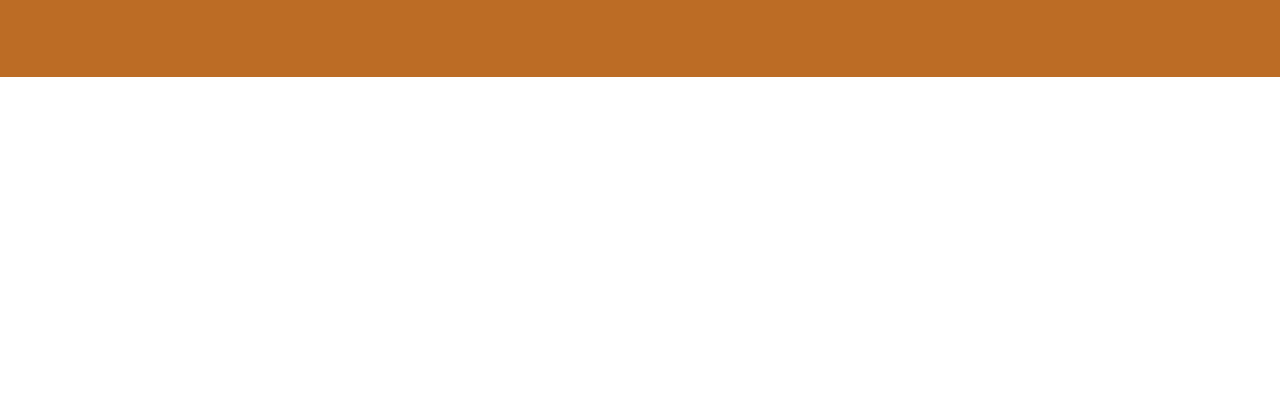
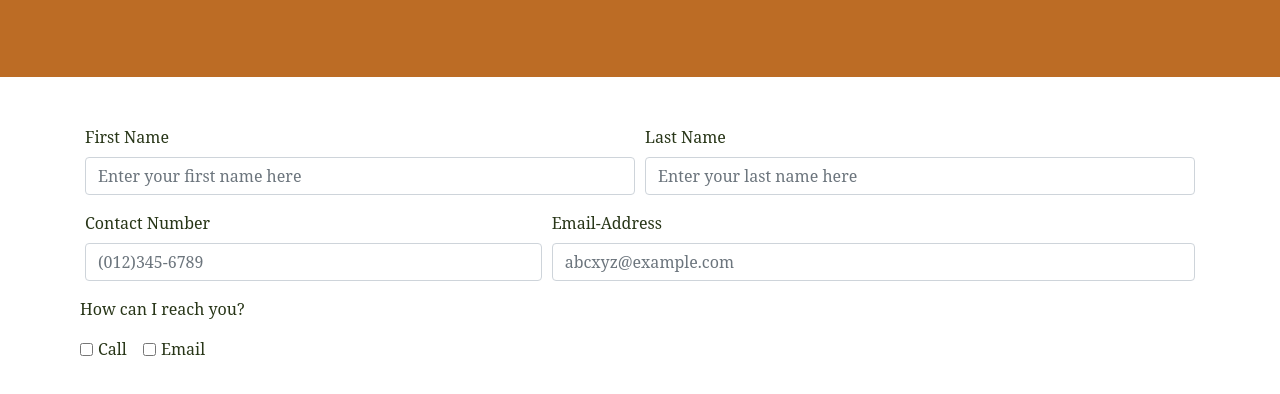
Before and after one commit to ChelleAmon/ChelleAmon.github.io, a plain HTML site: page contactform.html in a window 1280 px wide. Shown: the part 282-676 px from the top of the page. Drawn offline with nearby package versions, Linux system fonts and the light colour scheme.

Commit message:
added forms inside container

```diff
--- a/contactform.html
+++ b/contactform.html
@@ -60,5 +60,42 @@
       </div>
     </div>
   </div>
+
+  <!--Contact Form-->
+  <div class="container my-5">
+    <form class="font_color_17 Noto_Serif">
+      <div class="form-row">
+        <div class="form-group col-md-6">
+          <label for="FirstName">First Name</label>
+          <input type="text" class="form-control" id="FirstName" placeholder="Enter your first name here">
+        </div>
+        <div class="form-group col-md-6">
+          <label for="LastName">Last Name</label>
+          <input type="text" class="form-control" id="LastName" placeholder="Enter your last name here">
+        </div>
+        <div class="form-group col-md-5">
+          <label for="ContactNumber">Contact Number</label>
+          <input type="number" class="form-control" id="ContactNumber" placeholder="(012)345-6789">
+        </div>
+        <div class="form-group col-md-7">
+          <label for ="emailaddress">Email-Address</label>
+          <input type="email" class="form-control" id="emailaddress" placeholder="abcxyz@example.com">
+        </div>
+        <div>
+          <p>How can I reach you?</p>
+          <div class="form-check form-check-inline">
+            <input class="form-check-input" type="checkbox" id="inlinecheckbox1" value="option1">
+            <label class="form-check-label" for="inlinecheckbox1">Call</label>
+          </div>
+          <div class="form-check form-check-inline">
+            <input class="form-check-input" type="checkbox" id="inlinecheckbox2" value="option2">
+            <label class="form-check-label" for="inlinecheckbox2">Email</label>
+        </div>
+      </div>
+
+      </div>
+    </form>
+</div>
+
 </body>
 </html>
```
